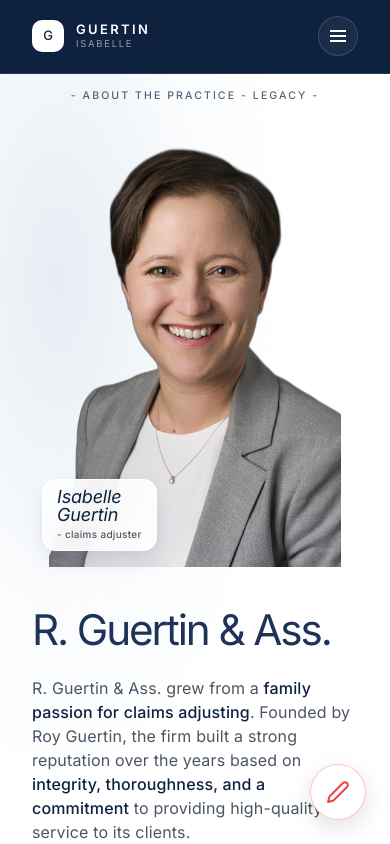
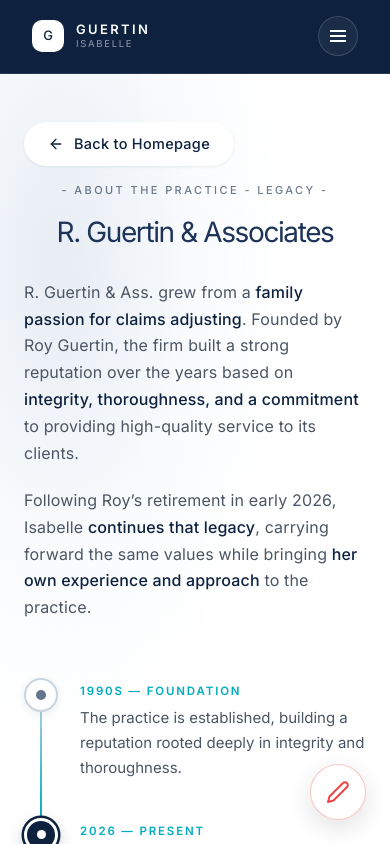
Before and after one commit to Irene2828/ClaimsExpert, a React (Vite) app: page /about in a window 390 px wide. Shown: the top 844 px of the page. Built offline with nearby package versions, Linux system fonts and the light colour scheme.

Commit message:
feat: redesign About hero to single-column centered layout with mobile left-alignment and restored homepage text sizing

```diff
--- a/src/components/Approach.jsx
+++ b/src/components/Approach.jsx
@@ -86,7 +86,10 @@ export default function Approach() {
             <h2 className="font-inter italic font-light tracking-[-0.03em] leading-[1.05] text-[#0E223F] text-[40px] lg:text-[48px] max-w-[18ch]">
               An independent practice — one file at a time.
             </h2>
-            <p className="font-inter font-normal text-lg sm:text-[19px] leading-relaxed text-[#4B5563] tracking-[0.01em] mt-6 max-w-[52ch]">
+            <p
+              className="font-inter font-normal text-[16px] leading-[1.68] text-[#4B5563] tracking-[0.01em] mt-6 max-w-[52ch]"
+              style={{ fontSize: "16px", lineHeight: "1.68" }}
+            >
               The person you hire is the person who handles your file. Every mandate I accept is handled directly by me, providing continuity, experienced judgment and direct communication from initial review through resolution. <span className="font-semibold text-[#0E223F]">I approach every file with the same care and attention I would expect if it were my own.</span>
             </p>
           </div>
--- a/src/components/Hero.jsx
+++ b/src/components/Hero.jsx
@@ -61,8 +61,8 @@ export default function Hero() {
               </div>
             </h1>
             <p
-              className="mt-6 text-[#4B5563] text-xl sm:text-[21px] leading-[1.75] font-normal tracking-[0.01em] hero-subline"
-              style={{ maxWidth: "680px" }}
+              className="mt-6 text-[#4B5563] text-[16px] leading-[1.68] font-normal tracking-[0.01em] hero-subline"
+              style={{ maxWidth: "680px", fontSize: "16px", lineHeight: "1.68" }}
             >
               Independent claims adjuster specializing in municipal civil liability,
               <br className="hidden sm:inline" />
--- a/src/pages/About.jsx
+++ b/src/pages/About.jsx
@@ -1,173 +1,380 @@
 import { Link } from 'react-router-dom';
-import portraitImage from '../assets/isabelle-portrait-opt.webp';
 import Contact from '../components/Contact';
 import Footer from '../components/Footer';
 
 export default function About() {
-  const primaryColor = '#0E223F';
-
   return (
     <main>
+      <style>{`
+        html body #about-hero,
+        .about-hero-section {
+          position: relative;
+          overflow: hidden;
+          padding-top: 48px !important;
+          padding-bottom: 72px !important;
+          box-sizing: border-box;
+        }
+        @media (min-width: 1024px) {
+          html body #about-hero,
+          .about-hero-section {
+            padding-top: 84px !important;
+            padding-bottom: 96px !important;
+          }
+        }
+
+        .about-hero-container {
+          width: 100%;
+          max-width: 1336px;
+          margin: 0 auto;
+          padding: 0 24px;
+          position: relative;
+          display: flex;
+          flex-direction: column;
+          align-items: center;
+          box-sizing: border-box;
+        }
+        @media (min-width: 768px) {
+          .about-hero-container {
+            padding: 0 48px;
+          }
+        }
+
+        .about-header-wrapper {
+          width: 100%;
+          position: relative;
+          display: flex;
+          flex-direction: column;
+          align-items: center;
+          text-align: center;
+        }
+
+        .about-top-row {
+          width: 100%;
+          position: relative;
+          display: flex;
+          align-items: center;
+          justify-content: center;
+          min-height: 46px;
+        }
+
+        .about-back-wrapper {
+          width: 100%;
+          display: flex;
+          justify-content: flex-start;
+        }
+
+        @media (min-width: 1024px) {
+          .about-back-wrapper {
+            position: absolute;
+            left: 0;
+            top: -42px;
+            width: auto;
+            z-index: 20;
+          }
+        }
+
+        @media (max-width: 1023px) {
+          .about-top-row {
+            flex-direction: column;
+            align-items: flex-start;
+            gap: 16px;
+            min-height: auto;
+          }
+          .about-header-wrapper {
+            align-items: flex-start;
+            text-align: left;
+          }
+          .about-eyebrow-container {
+            width: 100%;
+            display: flex;
+            justify-content: flex-start;
+            text-align: left;
+          }
+          .about-headline {
+            text-align: left;
+            width: 100%;
+          }
+        }
+
+        .about-back-btn {
+          font-family: 'Inter', system-ui, -apple-system, sans-serif;
+          display: inline-flex;
+          align-items: center;
+          justify-content: center;
+          gap: 10px;
+          height: 44px;
+          padding: 0 24px;
+          border-radius: 9999px;
+          border: none;
+          background-color: #FFFFFF;
+          color: #0E223F;
+          font-size: 14.5px;
+          font-weight: 500;
+          letter-spacing: 0.02em;
+          text-decoration: none;
+          white-space: nowrap;
+          box-sizing: border-box;
+          transition: background-color 0.2s ease, transform 0.2s ease, box-shadow 0.2s ease;
+          box-shadow: 0 1px 3px rgba(14, 34, 63, 0.08);
+        }
+        .about-back-btn:hover {
+          background-color: #F5F6F8;
+          box-shadow: 0 2px 8px rgba(14, 34, 63, 0.1);
+        }
+        .about-back-btn .about-back-icon {
+          transition: transform 0.2s ease;
+        }
+        .about-back-btn:hover .about-back-icon {
+          transform: translateX(-3px);
+        }
+
+        .about-eyebrow-container {
+          display: inline-flex;
+          align-items: center;
+          justify-content: center;
+        }
+
+        .about-eyebrow-text {
+          font-family: 'Inter', system-ui, sans-serif;
+          font-size: 11px;
+          letter-spacing: 0.22em;
+          text-transform: uppercase;
+          color: rgba(14, 34, 63, 0.6);
+          font-weight: 500;
+        }
+
+        .about-headline {
+          font-family: 'Inter', system-ui, sans-serif;
+          font-size: clamp(28px, 3.4vw, 44.8px);
+          letter-spacing: -0.05em;
+          line-height: 1.08;
+          font-weight: 400;
+          color: #1E3358;
+          text-align: center;
+          margin-top: 18px;
+          margin-bottom: 0;
+        }
+
+        .about-story-container {
+          width: 100%;
+          max-width: 620px;
+          margin-left: auto !important;
+          margin-right: auto !important;
+          text-align: left;
+          padding-top: 32px;
+          padding-bottom: 48px;
+          box-sizing: border-box;
+        }
+
+        .about-story-paragraph {
+          font-family: 'Inter', system-ui, -apple-system, sans-serif;
+          font-size: 16px;
+          line-height: 1.68;
+          color: #4B5563;
+          font-weight: 400;
+          letter-spacing: 0.01em;
+          margin: 0;
+          text-align: left;
+        }
+        .about-story-paragraph + .about-story-paragraph {
+          margin-top: 20px;
+        }
+
+        .about-timeline-frame {
+          width: 100%;
+          max-width: 620px;
+          margin-left: auto !important;
+          margin-right: auto !important;
+          position: relative;
+          box-sizing: border-box;
+          padding-bottom: 24px;
+        }
+
+        .timeline-container {
+          position: relative;
+          width: 100%;
+          padding: 8px 0;
+          background: transparent;
+        }
+        .timeline-stem {
+          position: absolute;
+          left: 16px;
+          top: 17px;
+          bottom: 20px;
+          width: 2px;
+          background: linear-gradient(180deg, #CBD5E1 0%, #00ACC1 60%, #0E223F 100%);
+          border-radius: 1px;
+        }
+        .timeline-item {
+          display: flex;
+          align-items: flex-start;
+          gap: 22px;
+          position: relative;
+          z-index: 2;
+        }
+        .timeline-marker-past {
+          width: 34px;
+          height: 34px;
+          border-radius: 50%;
+          background: #FFFFFF;
+          border: 2.5px solid #CBD5E1;
+          box-shadow: 0 2px 8px rgba(14, 34, 63, 0.08);
+          display: flex;
+          align-items: center;
+          justify-content: center;
+          flex-shrink: 0;
+          margin-top: 1px;
+        }
+        .timeline-marker-past-dot {
+          width: 10px;
+          height: 10px;
+          border-radius: 50%;
+          background: #64748B;
+        }
+        .timeline-marker-now {
+          width: 34px;
+          height: 34px;
+          border-radius: 50%;
+          background: #0E223F;
+          border: 3px solid #FFFFFF;
+          box-shadow: 0 0 0 2.5px #0E223F, 0 6px 16px rgba(14, 34, 63, 0.28);
+          display: flex;
+          align-items: center;
+          justify-content: center;
+          flex-shrink: 0;
+          margin-top: 1px;
+          position: relative;
+        }
+        .timeline-marker-now-pulse {
+          position: absolute;
+          inset: -5px;
+          border-radius: 50%;
+          background: rgba(0, 172, 193, 0.3);
+          z-index: -1;
+        }
+        .timeline-badge {
+          font-family: 'Inter', system-ui, sans-serif;
+          font-size: 11.5px;
+          letter-spacing: 0.16em;
+          text-transform: uppercase;
+          color: #00ACC1;
+          font-weight: 600;
+          display: inline-block;
+          margin-bottom: 6px;
+        }
+        .timeline-stage-body {
+          font-family: 'Inter', system-ui, sans-serif;
+          font-size: 15px;
+          line-height: 1.65;
+          color: #4B5563;
+          font-weight: 400;
+          margin: 0;
+          max-width: 520px;
+          text-align: left;
+        }
+      `}</style>
+
       <section
         id="about-hero"
-        className="min-h-[calc(100svh-108px)] flex items-center overflow-hidden relative pt-10 pb-0 lg:pt-14 lg:pb-0"
+        className="about-hero-section flex items-center overflow-hidden relative"
         style={{
-          paddingBottom: "0px",
           background:
             "radial-gradient(ellipse 80% 70% at 15% 20%, rgba(218, 227, 238, 0.65) 0%, rgba(240, 245, 250, 0.35) 45%, transparent 75%), linear-gradient(to right, transparent 25%, #FFFFFF 70%), #FFFFFF",
         }}
       >
-        <div className="max-w-[1336px] mx-auto px-8 lg:px-12 w-full relative">
-          {/* Mobile-only Eyebrow (above image on mobile < 768px) */}
-          <div className="hero-eyebrow-mobile flex justify-center w-full pt-0 pb-3">
-            <span className="font-inter text-[10.5px] tracking-[0.2em] uppercase text-[#0E223F]/70 font-medium hero-tag-line text-center">
-              - ABOUT THE PRACTICE - LEGACY -
-            </span>
-          </div>
+        <div className="about-hero-container">
 
-          <div className="grid lg:grid-cols-[1.08fr_0.92fr] gap-10 lg:gap-8 items-start pt-6 pb-0 lg:pt-10 lg:pb-0 relative">
-            {/* Left Column (100% original desktop layout) */}
-            <div className="order-2 lg:order-1 relative z-10 flex flex-col justify-start self-start mt-6 lg:mt-16 pb-4 lg:pb-0 hero-left-col">
-              <div className="hero-eyebrow-desktop inline-flex items-center">
-                <span className="font-inter text-[11px] tracking-[0.22em] uppercase text-[#0E223F]/60 font-medium hero-tag-line">
-                  - ABOUT THE PRACTICE - LEGACY -
-                </span>
-              </div>
-              <h1
-                className="mt-4 font-inter text-[#1E3358]"
-                style={{
-                  fontSize: "clamp(42.23px, 5.15vw, 69.01px)",
-                  letterSpacing: "-0.05em",
-                  lineHeight: "1.08",
-                }}
-              >
-                <div
-                  className="block sm:whitespace-nowrap font-normal"
-                  style={{
-                    fontWeight: "400",
-                    fontStyle: "normal",
-                    lineHeight: "1.08",
-                    letterSpacing: "-0.05em",
-                  }}
-                >
-                  R. Guertin & Ass.
-                </div>
-              </h1>
-              <p
-                className="mt-6 text-[#4B5563] text-xl sm:text-[21px] leading-[1.75] font-normal tracking-[0.01em]"
-                style={{ maxWidth: "680px" }}
-              >
-                R. Guertin & Ass. grew from a <span className="font-medium text-[#0E223F]">family passion for claims adjusting</span>. Founded by Roy Guertin, the firm built a strong reputation over the years based on <span className="font-medium text-[#0E223F]">integrity, thoroughness, and a commitment</span> to providing high-quality service to its clients.
-              </p>
-              <p
-                className="mt-4 text-[#4B5563] text-xl sm:text-[21px] leading-[1.75] font-normal tracking-[0.01em]"
-                style={{ maxWidth: "680px" }}
-              >
-                Following Roy’s retirement in early 2026, Isabelle <span className="font-medium text-[#0E223F]">continues that legacy</span>, carrying forward the same values while bringing <span className="font-medium text-[#0E223F]">her own experience and approach</span> to the practice.
-              </p>
-              <div className="flex flex-col sm:flex-row gap-4 mt-8 hero-ctas-wrapper">
+          {/* 1. Header Wrapper with [Back to Homepage] button on top left opposite the eyebrow */}
+          <div className="about-header-wrapper">
+
+            <div className="about-top-row">
+              {/* [Back to Homepage] Button on the left */}
+              <div className="about-back-wrapper">
                 <Link
                   to="/"
-                  className="font-inter group inline-flex items-center justify-center gap-2.5 rounded-full font-medium tracking-wide border bg-white transition-colors hover:bg-[#F5F6F8] hero-cta-btn h-[48.3px] px-[29.4px] text-[14.7px]"
-                  style={{
-                    borderColor: primaryColor,
-                    color: primaryColor,
-                    whiteSpace: "nowrap",
-                  }}
+                  className="about-back-btn"
                 >
                   <svg
                     width="16"
                     height="16"
                     viewBox="0 0 24 24"
                     fill="none"
-                    stroke="currentColor"
+                    stroke="#0E223F"
                     strokeWidth="2"
                     strokeLinecap="round"
                     strokeLinejoin="round"
-                    className="shrink-0 opacity-80 transition-transform group-hover:-translate-x-0.5"
+                    className="about-back-icon"
                   >
                     <line x1="19" y1="12" x2="5" y2="12" />
                     <polyline points="12 19 5 12 12 5" />
                   </svg>
-                  Back to Homepage
+                  <span>Back to Homepage</span>
                 </Link>
+              </div>
+
+              {/* Centered Eyebrow */}
+              <div className="about-eyebrow-container">
+                <span className="about-eyebrow-text">
+                  - ABOUT THE PRACTICE - LEGACY -
+                </span>
               </div>
             </div>
 
-            {/* Right Column: Image */}
-            <div className="order-1 lg:order-2 relative flex items-end justify-center lg:justify-end w-full py-0 lg:py-0 self-end hero-img-col">
-              <div
-                style={{
-                  position: "relative",
-                  zIndex: 10,
-                  display: "flex",
-                  alignItems: "flex-end",
-                  justifyContent: "center",
-                  width: "100%",
-                  maxWidth: "460px",
-                  height: "clamp(400px, calc(100svh - 180px), 560px)",
-                }}
-              >
-                <div
-                  className="hero-name-badge select-none pointer-events-none hidden sm:block"
-                  style={{
-                    position: "absolute",
-                    left: "-7%",
-                    bottom: "14px",
-                    zIndex: 25,
-                    textAlign: "left",
-                    filter: "drop-shadow(0 2px 4px rgba(14,34,63,0.15))",
-                  }}
-                >
-                  <div
-                    className="font-inter italic font-medium text-right"
-                    style={{
-                      fontSize: "23.2px",
-                      lineHeight: "0.95",
-                      color: "#0E223F",
-                      letterSpacing: "-0.01em",
-                    }}
-                  >
-                    <span style={{ display: "block" }}>Isabelle</span>
-                    <span style={{ display: "block", paddingLeft: "12px" }}>
-                      Guertin
-                    </span>
+            {/* Centered Headline */}
+            <h1 className="about-headline">
+              R. Guertin & Associates
+            </h1>
+          </div>
+
+          {/* 2. Story Block: Centered in hero, left-aligned text with doubled top padding */}
+          <div className="about-story-container">
+            <p className="about-story-paragraph">
+              R. Guertin & Ass. grew from a <span style={{ fontWeight: 500, color: "#0E223F" }}>family passion for claims adjusting</span>. Founded by Roy Guertin, the firm built a strong reputation over the years based on <span style={{ fontWeight: 500, color: "#0E223F" }}>integrity, thoroughness, and a commitment</span> to providing high-quality service to its clients.
+            </p>
+            <p className="about-story-paragraph">
+              Following Roy’s retirement in early 2026, Isabelle <span style={{ fontWeight: 500, color: "#0E223F" }}>continues that legacy</span>, carrying forward the same values while bringing <span style={{ fontWeight: 500, color: "#0E223F" }}>her own experience and approach</span> to the practice.
+            </p>
+          </div>
+
+          {/* 3. Timeline Frame: Centered in the middle of the screen */}
+          <div className="about-timeline-frame">
+            <div className="timeline-container">
+              {/* Vertical connecting stem line */}
+              <div className="timeline-stem" />
+
+              <div style={{ display: 'flex', flexDirection: 'column', gap: '36px', position: 'relative', zIndex: 2 }}>
+
+                {/* Milestone 1: Foundation */}
+                <div className="timeline-item">
+                  <div className="timeline-marker-past">
+                    <div className="timeline-marker-past-dot" />
                   </div>
-                  <div
-                    className="font-inter text-[11px] tracking-[0.03em] font-medium text-[#4B5563] about-claims-adjuster"
-                    style={{
-                      marginTop: "5px",
-                      paddingLeft: "0px",
-                      marginLeft: "-3px",
-                    }}
-                  >
-                    - claims adjuster
+                  <div>
+                    <span className="timeline-badge">1990s — FOUNDATION</span>
+                    <p className="timeline-stage-body">
+                      The practice is established, building a reputation rooted deeply in integrity and thoroughness.
+                    </p>
                   </div>
                 </div>
-                <img
-                  src={portraitImage}
-                  alt="Isabelle Guertin - Claims Advisory"
-                  className="hero-portrait-img"
-                  fetchPriority="high"
-                  loading="eager"
-                  style={{
-                    userSelect: "none",
-                    pointerEvents: "none",
-                    position: "relative",
-                    zIndex: 10,
-                    width: "auto",
-                    height: "100%",
-                    maxHeight: "575px",
-                    maxWidth: "440px",
-                    objectFit: "contain",
-                    objectPosition: "bottom",
-                    filter: "none",
-                  }}
-                  draggable={false}
-                />
+
+                {/* Milestone 2: Present */}
+                <div className="timeline-item">
+                  <div className="timeline-marker-now">
+                    <div className="timeline-marker-now-pulse" />
+                    <div style={{ width: '9px', height: '9px', borderRadius: '50%', background: '#FFFFFF' }} />
+                  </div>
+                  <div>
+                    <span className="timeline-badge">2026 — PRESENT</span>
+                    <p className="timeline-stage-body">
+                      Isabelle Guertin assumes leadership, bringing new experience while honoring the core values.
+                    </p>
+                  </div>
+                </div>
+
               </div>
             </div>
           </div>
+
         </div>
       </section>
       <Contact />
```
Also changed, not shown: src/components/Testimonials.jsx (+18 -9 lines).
